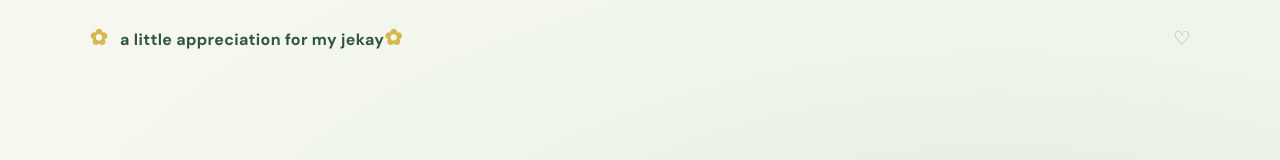
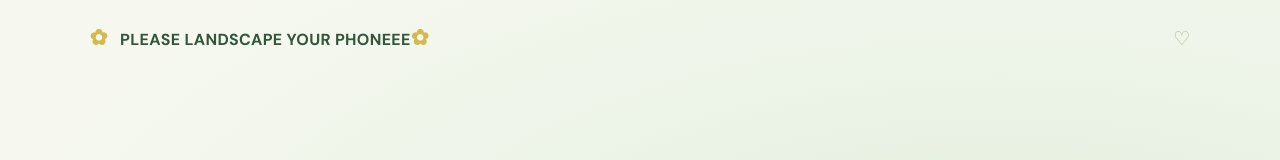
Before and after one commit to MissD-afk/FORMYJEKAY, a plain HTML site: page index.html in a window 1280 px wide. Shown: the top 160 px of the page. Drawn offline with nearby package versions, Linux system fonts and the light colour scheme.

Commit message:
Update brand link text in index.html

```diff
--- a/index.html
+++ b/index.html
@@ -13,7 +13,7 @@
 <body>
   <div class="petal-layer" aria-hidden="true"></div>
   <header class="topbar">
-    <a class="brand" href="#home"><span class="brand-flower">✿</span> a little appreciation for my jekay<span class="brand-flower">✿</span></a>
+    <a class="brand" href="#home"><span class="brand-flower">✿</span> PLEASE LANDSCAPE YOUR PHONEEE<span class="brand-flower">✿</span></a>
     <span class="top-note"> <span>♡</span></span>
   </header>
 
```
